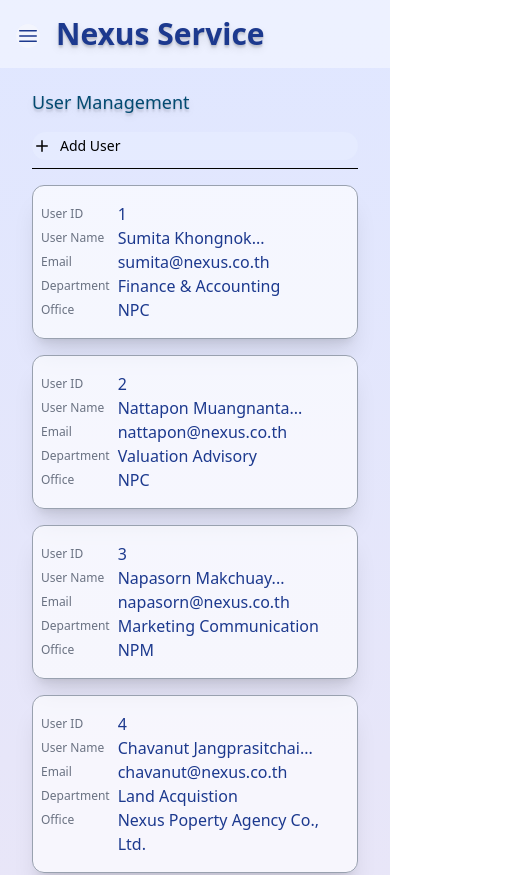
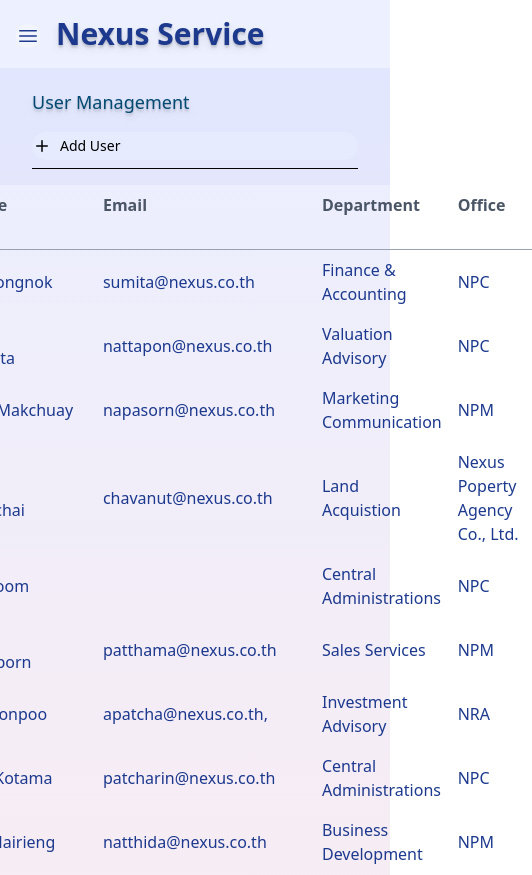
Before and after one commit to deskcodeFun/nexus-app, a Vue app: page /user in a window 390 px wide. Shown: the top 875 px of the page, 532 px wide, since content can reach past the window. Built offline with nearby package versions, Linux system fonts and the light colour scheme.

Commit message:
modified:   src/views/UserView.vue   replace detect screen with composables           useMonitorSize()

```diff
--- a/src/views/UserView.vue
+++ b/src/views/UserView.vue
@@ -18,25 +18,17 @@
 </template>
 
 <script setup>
-import { ref, onMounted, onUnmounted, computed } from 'vue'
+import { computed } from 'vue'
 import { PlusIcon } from '@heroicons/vue/20/solid'
 
 import UserTable from '@/components/users/UserTable.vue'
 import UserCard from '@/components/users/UserCard.vue'
+import { useMonitorSize } from '@/composables/DeviceScreen'
 
 // detect screen
-const windowWidth = ref(window.innerWidth)
-const onWidthChange = () => {
-  windowWidth.value = window.innerWidth
-}
-onMounted(() => {
-  window.addEventListener('resize', onWidthChange)
-})
-onUnmounted(() => {
-  window.removeEventListener('resize', onWidthChange)
-})
+const sizes = useMonitorSize()
 const activeComponent = computed(() => {
-  return windowWidth.value <= 768 ? UserCard : UserTable
+  return sizes.isMobile.value ? UserCard : UserTable
 })
 // const router = useRouter()
 </script>
```
